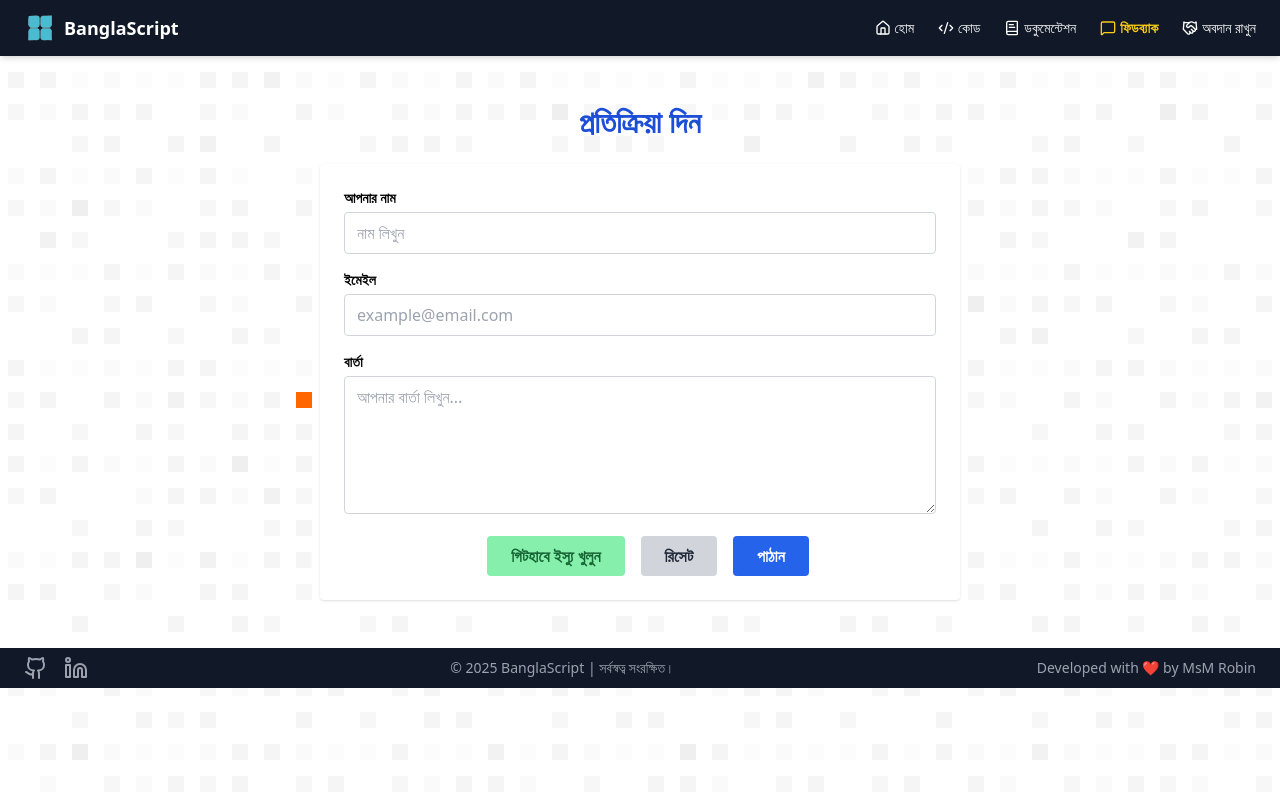
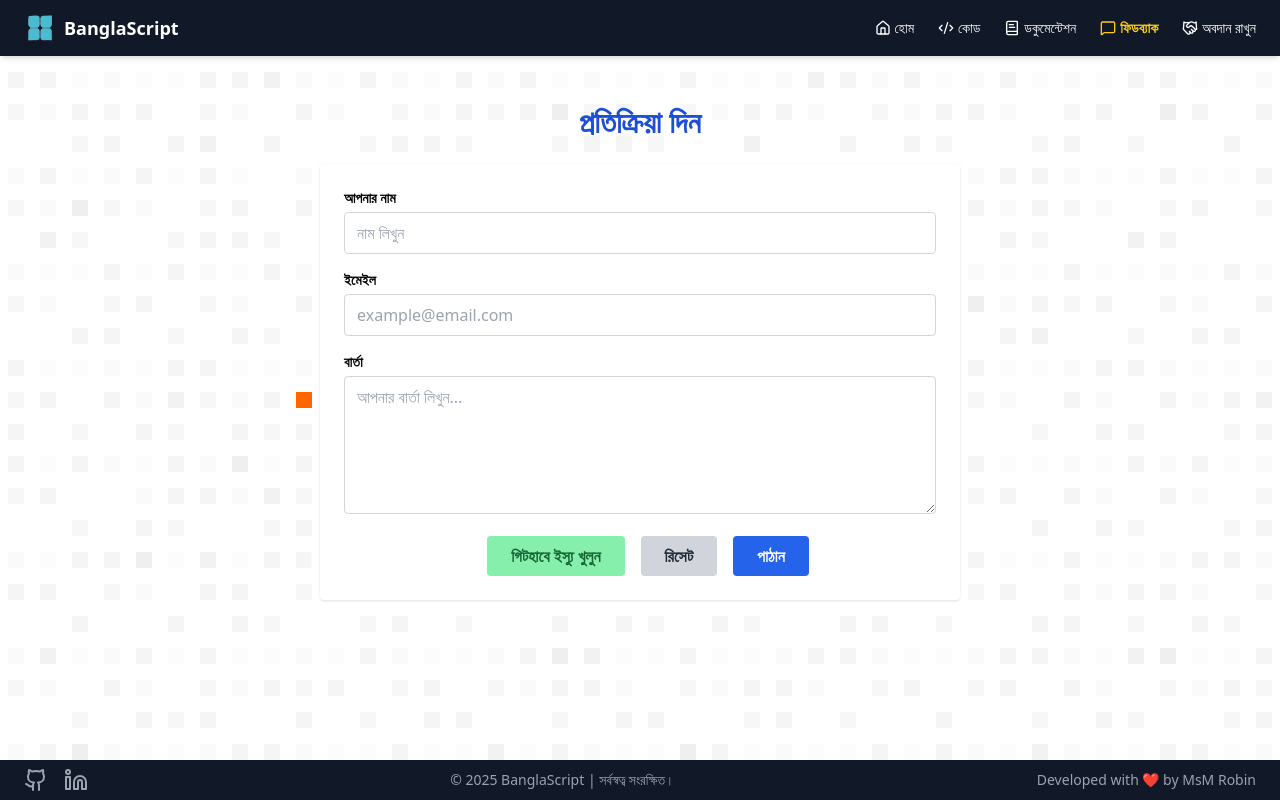
Before and after one commit to robinNcode/banglascript, a React (Vite) app: page /feedback in a window 1280 px wide. Built offline with nearby package versions, Linux system fonts and the light colour scheme.

Commit message:
fix: sticky footer.

```diff
--- a/src/index.css
+++ b/src/index.css
@@ -10,6 +10,16 @@ html, body, #root {
     /*background-color: #111827; /* bg-gray-900 */
   background-image: url("./assets/pattern-randomized.svg");
   background-size: cover;
+}
+
+#root {
+  display: flex;
+  flex-direction: column;
+  min-height: 100vh;
+}
+
+.main-content {
+  flex: 1;
 }
 
 .logo {
--- a/src/pages/Docs.tsx
+++ b/src/pages/Docs.tsx
@@ -20,6 +20,7 @@ export default function Docs() {
   return (
     <>
       <Navbar />
+      <main className="main-content">
       <div className="flex min-h-screen">
         {/* Sidebar */}
         <div className="w-64 bg-gray-100 p-6 border-r border-gray-300">
@@ -96,6 +97,7 @@ export default function Docs() {
           </section>
         </div>
       </div>
+      </main>
       <Footer />
     </>
   );
--- a/src/pages/Feedback.tsx
+++ b/src/pages/Feedback.tsx
@@ -36,6 +36,7 @@ export default function Feedback() {
   return (
     <>
       <Navbar />
+      <main className="main-content">
       <div className="max-w-2xl mx-auto px-4 py-12">
         <h1 className="text-3xl font-bold text-center text-blue-700 mb-6">প্রতিক্রিয়া দিন</h1>
 
@@ -115,6 +116,7 @@ export default function Feedback() {
           </form>
         )}
       </div>
+      </main>
       <Footer />
     </>
   );
--- a/src/pages/Home.tsx
+++ b/src/pages/Home.tsx
@@ -24,6 +24,7 @@ export default function Home() {
   return (
     <>
       <Navbar />
+      <main className="main-content">
       <section className="from-blue-100 to-white min-h-[calc(100vh-64px)] flex flex-col justify-center items-center text-center p-6">
         <img src={banglaLogo} alt="BanglaScript Logo" className="w-100 h-24 mb-2" />
         <h1 className="text-5xl font-extrabold text-white-800 mb-4">
@@ -61,6 +62,7 @@ export default function Home() {
         </p>
 
       </section>
+      </main>
       <Footer />
     </>
   );
```
